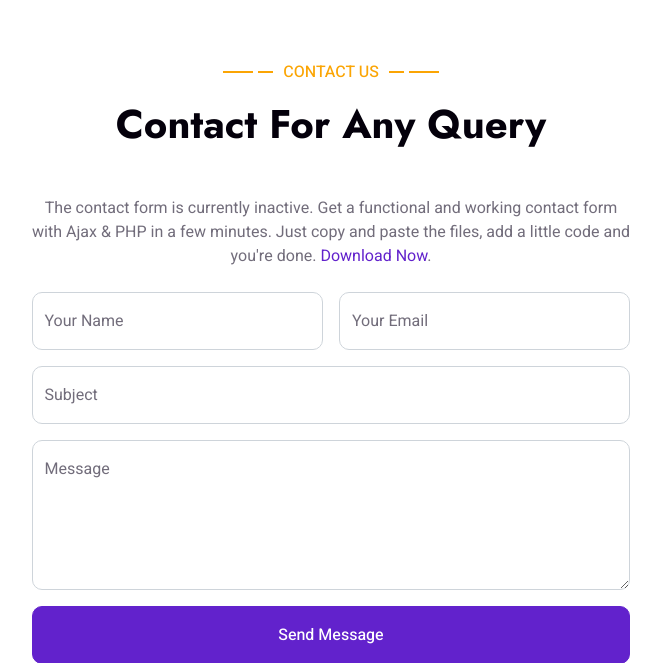
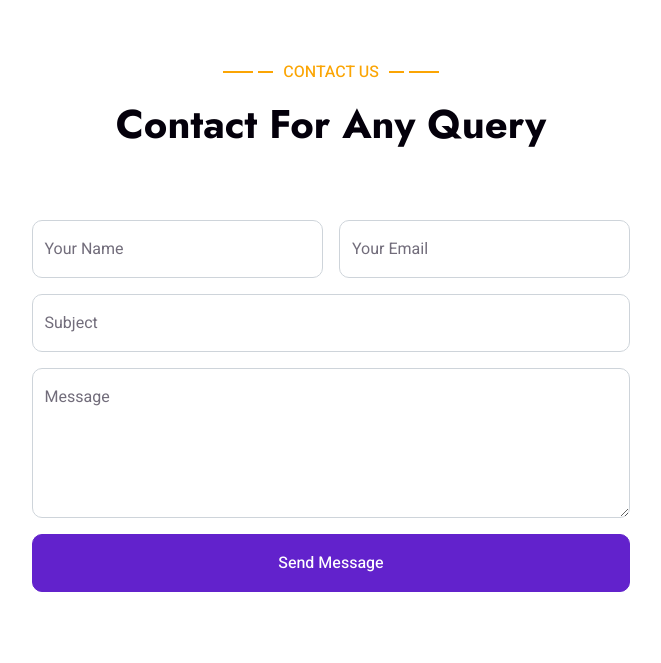
Before and after one commit to krazyyyy/LogicPiece, a Django app: page /contact/ in a window 1280 px wide. Shown: the part 629-1292 px from the top of the page, without its empty margins (309-970 px from the left). Run offline with Django 3.2, Linux system fonts and the light colour scheme; some libraries are stand-ins or nearby versions.

Commit message:
req added

```diff
--- a/frontend/templates/frontend/contact.html
+++ b/frontend/templates/frontend/contact.html
@@ -31,7 +31,7 @@
                         <div class="row justify-content-center">
                             <div class="col-lg-7">
                                 <div class="wow fadeInUp" data-wow-delay="0.3s">
-                                    <p class="text-center mb-4">The contact form is currently inactive. Get a functional and working contact form with Ajax & PHP in a few minutes. Just copy and paste the files, add a little code and you're done. <a href="https://htmlcodex.com/contact-form">Download Now</a>.</p>
+                                    <p class="text-center mb-4"></p>
                                     <form>
                                         <div class="row g-3">
                                             <div class="col-md-6">
--- /dev/null
+++ b/requirements.txt
@@ -0,0 +1,3 @@
+django
+rest_framework
+gunicorn
```
